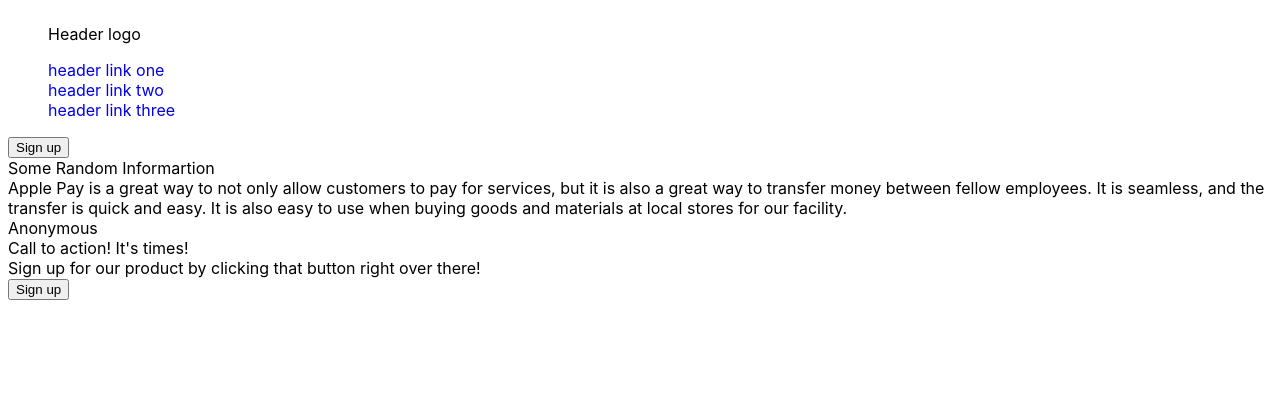
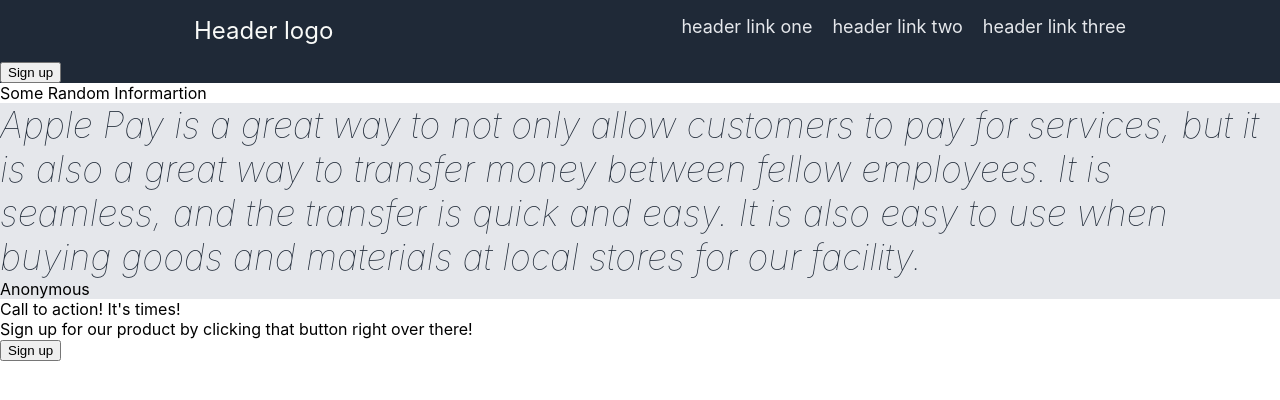
Before and after one commit to fbagire/myfirst_web, a plain HTML site: page index.html in a window 1280 px wide. Drawn offline with Linux system fonts and the light colour scheme.

Commit message:
heading css done

```diff
--- a/index.html
+++ b/index.html
@@ -11,11 +11,11 @@
 
 <body>
     <div class="headings">
-        <ul>
-            <li> Header logo</li>
+        <ul class="headings-right">
+            <li style="font-size: 24px; color: #f9faf8;"> Header logo</li>
         </ul>
-        <ul>
-            <li><a href="#"> header link one </a></li>
+        <ul class="headings-left">
+            <li><a href="#">header link one</a></li>
             <li><a href="#">header link two</a></li>
             <li><a href="#">header link three</a></li>
         </ul>
--- a/style.css
+++ b/style.css
@@ -1,9 +1,48 @@
 body {
     font-family: -apple-system, BlinkMacSystemFont, 'Segoe UI', Roboto, Oxygen, Ubuntu, Cantarell, 'Open Sans', 'Helvetica Neue', sans-serif;
     min-height: 100vh;
+    margin: 0%;
     display: flex;
     flex-direction: column;
 }
+
+
+.headings {
+    display: flex;
+    background-color: #1F2937;
+    justify-content: space-around;
+}
+
+.headings a {
+    font-size: 18px;
+    color: #e5e7eb;
+}
+
+.headings-left {
+    display: flex;
+    gap: 20px;
+    /* margin-right: 10px; */
+}
+
+.contentAbove {
+    background-color: #1F2937;
+}
+
+.contentBelow {
+    background-color: #e5e7eb;
+}
+
+.quoteText {
+    font-size: 36px;
+    font-style: italic;
+    font-weight: lighter;
+    color: #1F2937;
+}
+
+
+
+
+
 
 a {
     text-decoration: none;
```
